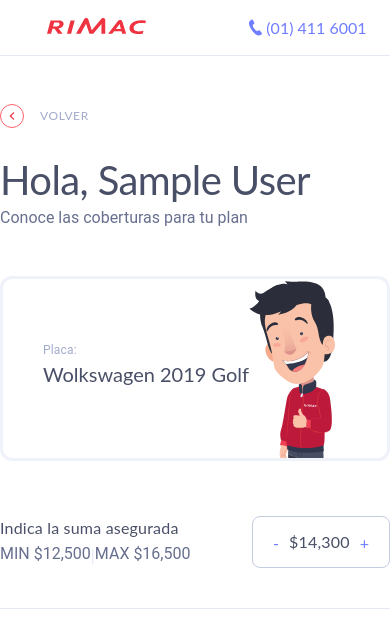
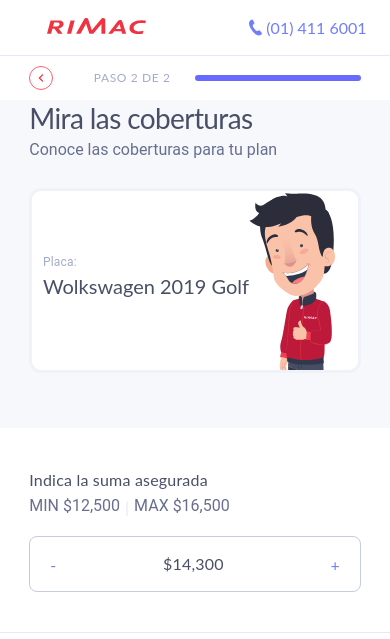
Before and after one commit to modoZen/vehicle-insurance, a React (Vite) app: page /plan in a window 390 px wide. Shown: the top 639 px of the page. Built offline with nearby package versions, Linux system fonts and the light colour scheme; sample sign-in values are in the browser's storage.

Commit message:
estilo celular

```diff
--- a/src/pages/MakePlan/index.tsx
+++ b/src/pages/MakePlan/index.tsx
@@ -109,17 +109,23 @@ export const MakePlan = () => {
                         <div className="makeplan__subfirstSection">
                             <div className="makeplan__backSection">
                                 <img className="makeplan__backImg" onClick={comeBackHandler} src={icon_back} alt="icon_back" />
-                                <span className="makeplan__text">volver</span>
+                                <span className="makeplan__text makeplan__text--noneM">volver</span>
+                                <span className="makeplan__text makeplan__text--visiM">Paso 2 de 2</span>
+                                <div className="makeplan__barAdvace"></div>
                             </div>
-                            <p className="makeplan__title">Hola, {user?.name}</p>
-                            <p className="makeplan__paraph">Conoce las coberturas para tu plan</p>
-                            <div className="makeplan__plateSection">
-                                <div className="makeplan__plateContainer">
-                                    <p className="makeplan__plate">Placa: {user?.plate}</p>
-                                    <p className="makeplan__brand">Wolkswagen 2019 Golf</p>
+                            <div className="makeplan__dataSection">
+                                <p className="makeplan__title makeplan__title--noneM">Hola, {user?.name}</p>
+                                <p className="makeplan__title makeplan__title--visiM makeplan__title--dataS">Mira las coberturas</p>
+                                <p className="makeplan__paraph makeplan__paraph--dataS">Conoce las coberturas para tu plan</p>
+                                <div className="makeplan__plateSection">
+                                    <div className="makeplan__plateContainer">
+                                        <p className="makeplan__plate">Placa: {user?.plate}</p>
+                                        <p className="makeplan__brand">Wolkswagen 2019 Golf</p>
+                                    </div>
+                                    <img src={img_person} alt="img_person" />
                                 </div>
-                                <img src={img_person} alt="img_person" />
                             </div>
+
                             <div className="makeplan__sumAssuredSection">
                                 <div>
                                     <span className="makeplan__title makeplan__title--assured">Indica la suma asegurada</span>
--- a/src/pages/MakePlan/styles.sass
+++ b/src/pages/MakePlan/styles.sass
@@ -85,6 +85,7 @@
         margin-bottom: 50px
         border-bottom: 1px solid #E4E8F7
         padding-bottom: 40px
+        margin-left: 10px
 
 
     &__backSection
@@ -97,6 +98,9 @@
 
     &__backImg
         margin-right: 16px
+
+    &__barAdvace
+        display: none
 
 
     &__title
@@ -119,6 +123,9 @@
         line-height: 24px
         letter-spacing: 0.2px
 
+    &__title--visiM
+        display: none
+
 
     &__limitsSection
         display: flex
@@ -134,6 +141,8 @@
         line-height: 28px
         color: #676F8F
 
+    &__text--visiM
+        display: none
 
     &__text
         font-family: 'Lato'
@@ -211,6 +220,8 @@
         padding-top: 100px
         padding-left: 15px
 
+    &__subSecondSection
+        margin-left: 10px
 
     &__types
         display: grid
@@ -312,6 +323,83 @@
         &__main
             grid-template-columns: 100%
 
+        &__firstSection
+            grid-template-columns: 100%
+
+        &__subfirstSection
+            display: grid
+            margin: 0
+
+        &__backSection
+            margin: 0
+            width: 85%
+            justify-self: center
+            padding: 10px 0px
+            justify-content: space-between
+
+        &__barAdvace
+            display: block
+            background: #6769FF
+            border-radius: 20px
+            height: 6px
+            width: 50%
+
+        &__dataSection
+            display: grid
+            background: #F7F8FC
+            margin-bottom: 40px
+
+        &__title--noneM
+            display: none
+
+        &__title--visiM
+            display: block
+
+        &__title--dataS
+            width: 85%
+            justify-self: center
+
+            font-family: 'Lato'
+            font-style: normal
+            font-weight: 400
+            font-size: 28px
+            line-height: 36px
+
+            letter-spacing: -0.6px
+
+        &__paraph--dataS
+            width: 85%
+            justify-self: center
+
+        &__text--noneM
+            display: none
+
+        &__text--visiM
+            display: block
+
+        &__plateSection
+            width: 85%
+            justify-self: center
+            margin-top: 24px
+
+
+        &__sumAssuredSection
+            justify-self: center
+            width: 85%
+            flex-wrap: wrap
+
+        &__mountCard
+            width: 100%
+            justify-content: space-between
+            padding: 15px 10px
+            margin-top: 16px
+
+        &__text5
+            padding: 0px 5px
+
+        &__subSecondSection
+            margin: 0
+
         &__includedSection
             max-width: 100%
 
```
